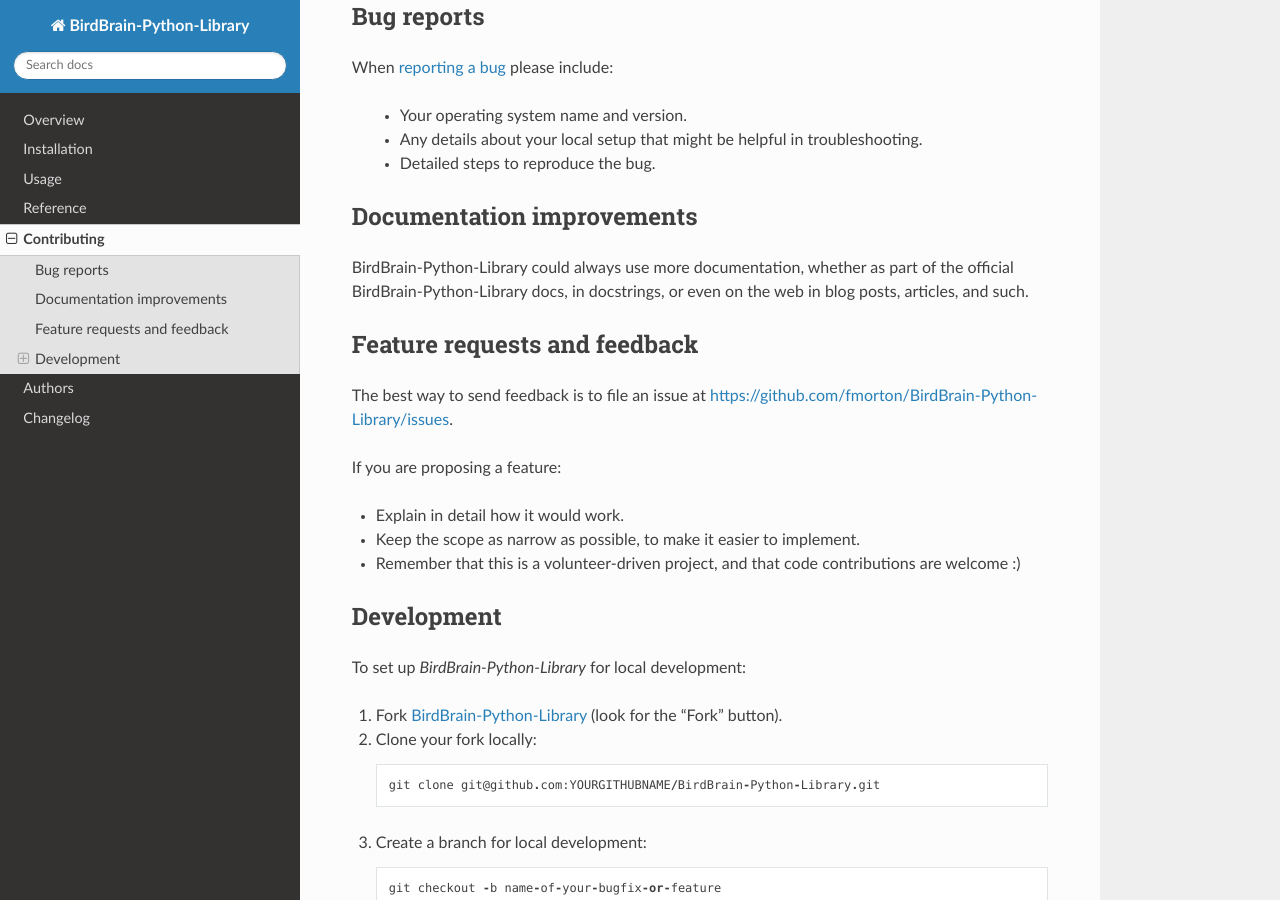
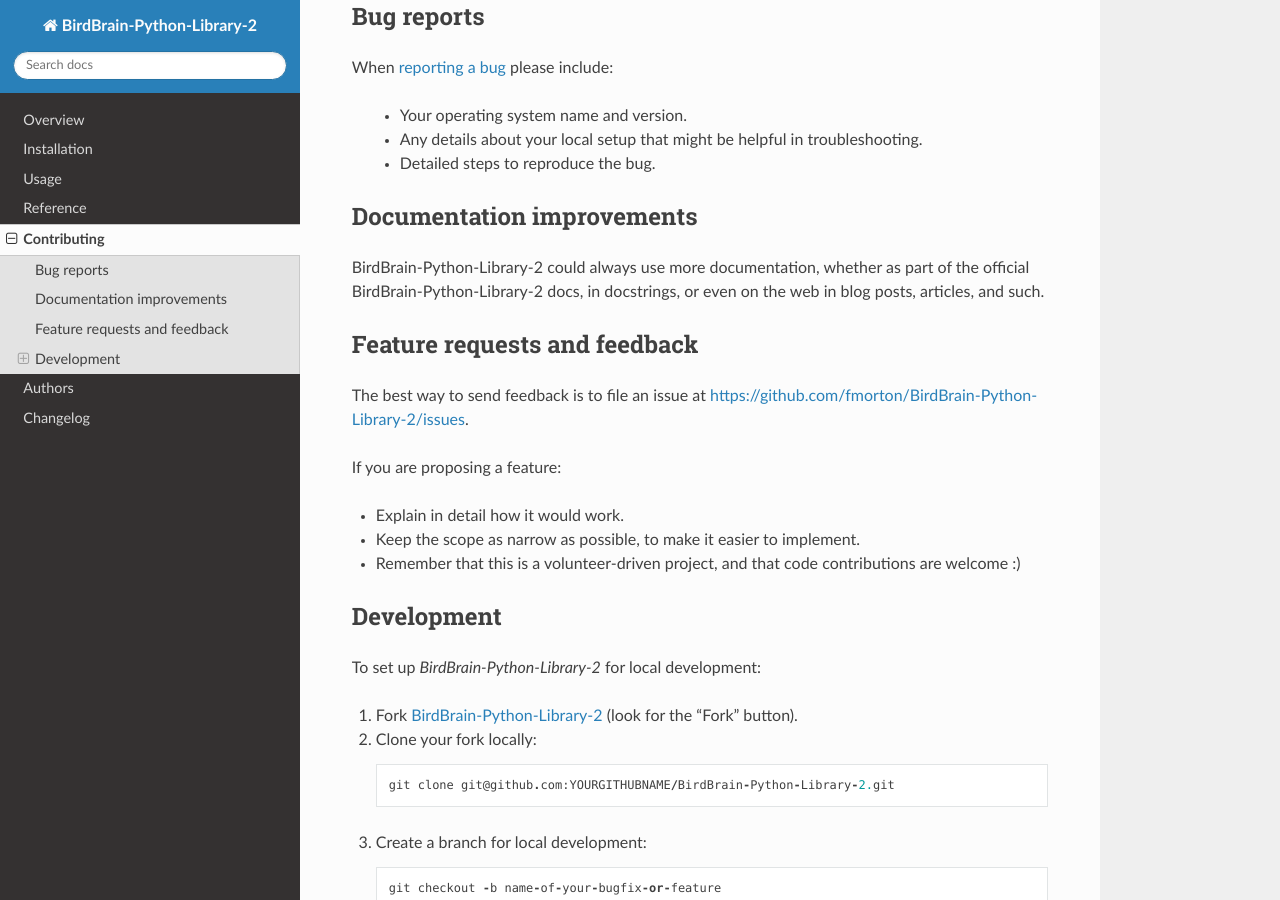
Before and after one commit to fmorton/Birdbrain-Python-Library-2, a Sphinx documentation site: the page built from docs/contributing.rst, in a window 1280 px wide and 900 px high, scrolled down 232 px. Built offline with Sphinx 7.4.7 and the Read the Docs theme 3.1.0, drawn with Linux system fonts in a browser that asks for light colours.

```diff
--- a/CONTRIBUTING.rst
+++ b/CONTRIBUTING.rst
@@ -8,7 +8,7 @@ little bit helps, and credit will always be given.
 Bug reports
 ===========
 
-When `reporting a bug <https://github.com/fmorton/BirdBrain-Python-Library/issues>`_ please include:
+When `reporting a bug <https://github.com/fmorton/BirdBrain-Python-Library-2/issues>`_ please include:
 
     * Your operating system name and version.
     * Any details about your local setup that might be helpful in troubleshooting.
@@ -17,14 +17,14 @@ When `reporting a bug <https://github.com/fmorton/BirdBrain-Python-Library/issue
 Documentation improvements
 ==========================
 
-BirdBrain-Python-Library could always use more documentation, whether as part of the
-official BirdBrain-Python-Library docs, in docstrings, or even on the web in blog posts,
+BirdBrain-Python-Library-2 could always use more documentation, whether as part of the
+official BirdBrain-Python-Library-2 docs, in docstrings, or even on the web in blog posts,
 articles, and such.
 
 Feature requests and feedback
 =============================
 
-The best way to send feedback is to file an issue at https://github.com/fmorton/BirdBrain-Python-Library/issues.
+The best way to send feedback is to file an issue at https://github.com/fmorton/BirdBrain-Python-Library-2/issues.
 
 If you are proposing a feature:
 
@@ -35,13 +35,13 @@ If you are proposing a feature:
 Development
 ===========
 
-To set up `BirdBrain-Python-Library` for local development:
+To set up `BirdBrain-Python-Library-2` for local development:
 
-1. Fork `BirdBrain-Python-Library <https://github.com/fmorton/BirdBrain-Python-Library>`_
+1. Fork `BirdBrain-Python-Library-2 <https://github.com/fmorton/BirdBrain-Python-Library-2>`_
    (look for the "Fork" button).
 2. Clone your fork locally::
 
-    git clone git@github.com:YOURGITHUBNAME/BirdBrain-Python-Library.git
+    git clone git@github.com:YOURGITHUBNAME/BirdBrain-Python-Library-2.git
 
 3. Create a branch for local development::
 
--- a/docs/conf.py
+++ b/docs/conf.py
@@ -16,17 +16,17 @@ extensions = [
 ]
 source_suffix = '.rst'
 master_doc = 'index'
-project = 'BirdBrain-Python-Library'
+project = 'BirdBrain-Python-Library-2'
 year = '2022'
 author = 'Frank Morton'
 copyright = '{0}, {1}'.format(year, author)
-version = release = '0.9.0'
+version = release = '0.9.1'
 
 pygments_style = 'trac'
 templates_path = ['.']
 extlinks = {
-    'issue': ('https://github.com/fmorton/BirdBrain-Python-Library/issues/%s', 'issue #%s'),
-    'pr': ('https://github.com/fmorton/BirdBrain-Python-Library/pull/%s', 'PR #%s'),
+    'issue': ('https://github.com/fmorton/BirdBrain-Python-Library-2/issues/%s', 'issue #%s'),
+    'pr': ('https://github.com/fmorton/BirdBrain-Python-Library-2/pull/%s', 'PR #%s'),
 }
 # on_rtd is whether we are on readthedocs.org
 on_rtd = os.environ.get('READTHEDOCS', None) == 'True'
--- a/docs/usage.rst
+++ b/docs/usage.rst
@@ -2,6 +2,6 @@
 Usage
 =====
 
-To use BirdBrain-Python-Library in a project::
+To use BirdBrain-Python-Library-2 in a project::
 
 	import birdbrain_python_library_2
--- a/src/birdbrain_python_library_2/__init__.py
+++ b/src/birdbrain_python_library_2/__init__.py
@@ -1 +1 @@
-__version__ = '0.9.0'
+__version__ = '0.9.1'
```
Also changed, not shown: README.rst (+10 -10 lines), setup.py (+7 -7 lines), 1 other file.
